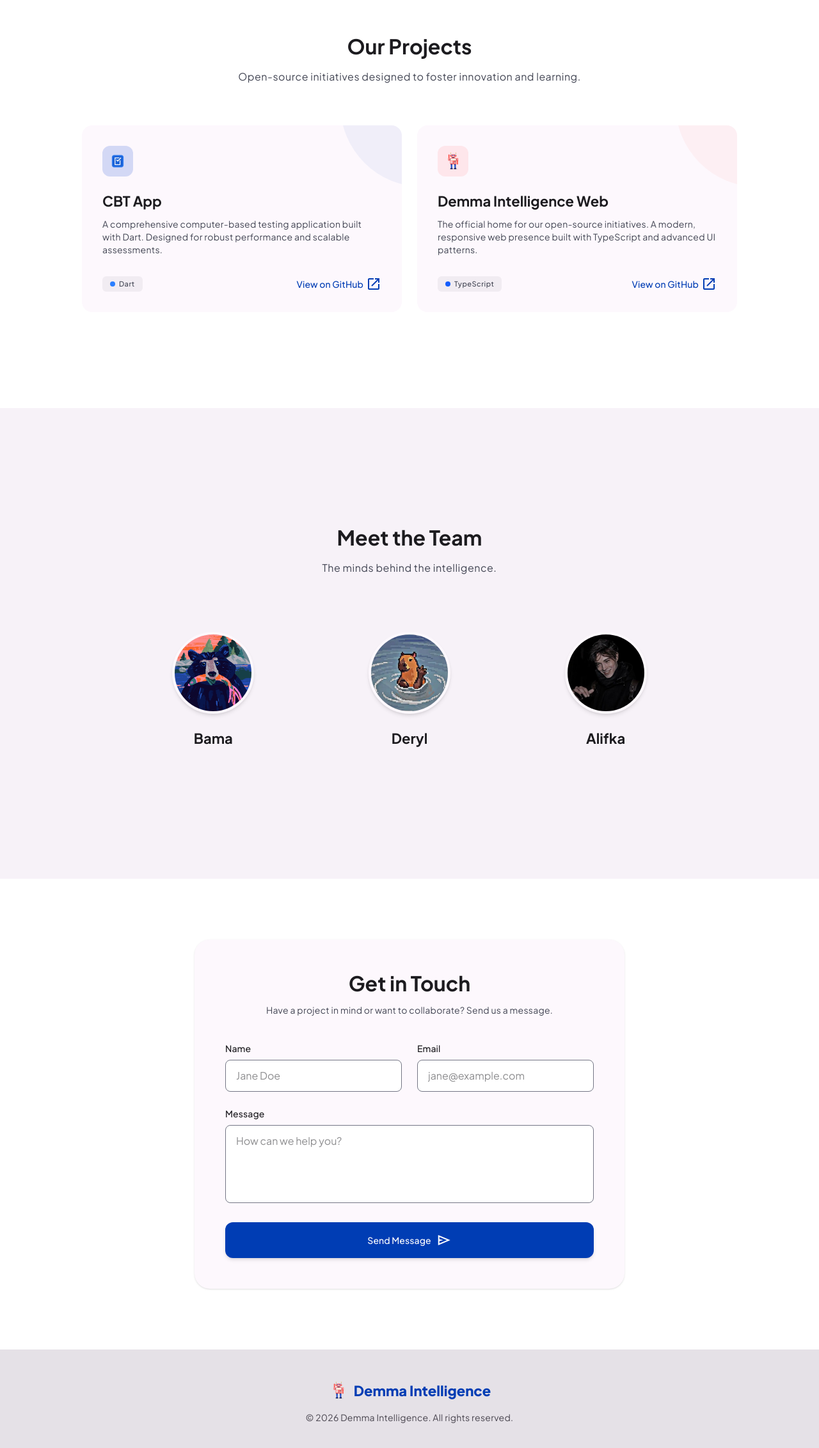
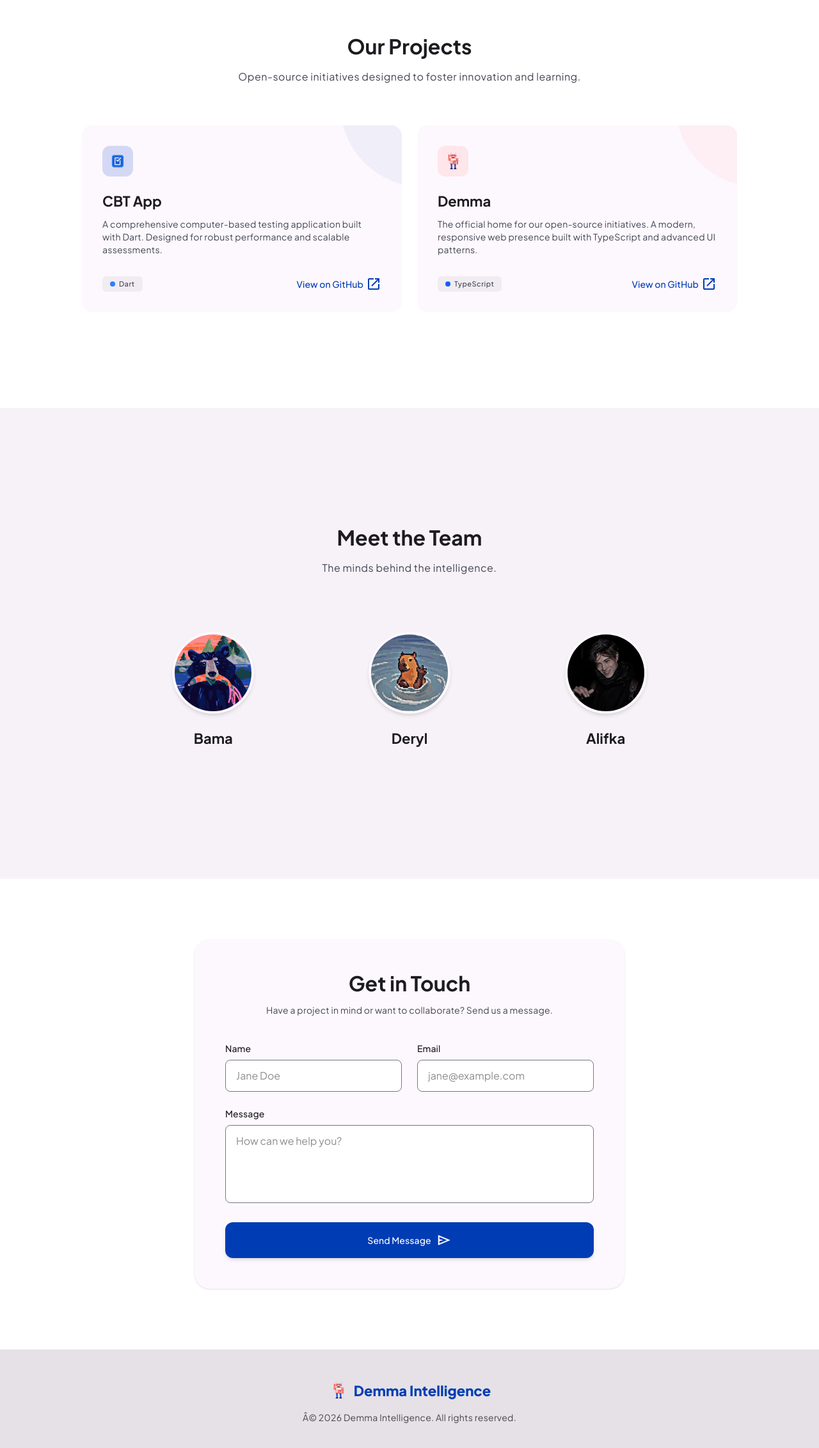
Before and after one commit to demmagence/demma, a Next.js app: page / in a window 1280 px wide. Shown: the part 907-3171 px from the top of the page at 64% size. Built offline with nearby package versions, Linux system fonts and the light colour scheme.

Commit message:
content: rename project card 'Demma Intelligence Web' to 'Demma'

```diff
--- a/app/page.tsx
+++ b/app/page.tsx
@@ -202,7 +202,7 @@ export default function Home() {
                     className="h-full w-full object-contain"
                   />
                 </div>
-                <h3 className="font-title-lg text-title-lg font-bold text-on-surface mb-3">Demma Intelligence Web</h3>
+                <h3 className="font-title-lg text-title-lg font-bold text-on-surface mb-3">Demma</h3>
                 <p className="font-body-md text-body-md text-on-surface-variant flex-grow mb-8">
                   The official home for our open-source initiatives. A modern, responsive web presence built with TypeScript and advanced UI patterns.
                 </p>
@@ -239,7 +239,7 @@ export default function Home() {
               >
                 <div className="w-32 h-32 rounded-full bg-surface-container-highest mb-6 overflow-hidden border-4 border-surface shadow-md relative transition-all duration-300 group-hover:shadow-xl group-hover:-translate-y-2">
                   <Image
-                    alt="Bama — GitHub Profile"
+                    alt="Bama â€” GitHub Profile"
                     className="w-full h-full object-cover"
                     src="/images/team-bama.png"
                     width={128}
@@ -256,7 +256,7 @@ export default function Home() {
               >
                 <div className="w-32 h-32 rounded-full bg-surface-container-highest mb-6 overflow-hidden border-4 border-surface shadow-md relative transition-all duration-300 group-hover:shadow-xl group-hover:-translate-y-2">
                   <Image
-                    alt="Deryl — GitHub Profile"
+                    alt="Deryl â€” GitHub Profile"
                     className="w-full h-full object-cover"
                     src="/images/team-deryl.png"
                     width={128}
@@ -273,7 +273,7 @@ export default function Home() {
               >
                 <div className="w-32 h-32 rounded-full bg-surface-container-highest mb-6 overflow-hidden border-4 border-surface shadow-md relative transition-all duration-300 group-hover:shadow-xl group-hover:-translate-y-2">
                   <Image
-                    alt="Alifka — GitHub Profile"
+                    alt="Alifka â€” GitHub Profile"
                     className="w-full h-full object-cover"
                     src="/images/team-alifka.png"
                     width={128}
@@ -389,7 +389,7 @@ export default function Home() {
             />
             Demma Intelligence
           </span>
-          <span className="font-body-md text-body-md text-[#49454F]">© 2026 Demma Intelligence. All rights reserved.</span>
+          <span className="font-body-md text-body-md text-[#49454F]">Â© 2026 Demma Intelligence. All rights reserved.</span>
         </div>
       </footer>
     </div>
```
